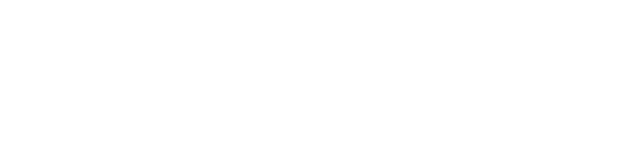
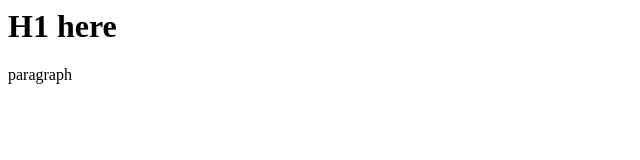
Before and after one commit to shreyashetti003/gitasses1, a plain HTML site: page index.html in a window 1280 px wide. Shown: the whole page, without its empty margins (0-640 px from the left). Drawn offline with Linux system fonts and the light colour scheme.

Commit message:
index from local

```diff
--- a/index.html
+++ b/index.html
@@ -1,7 +1,11 @@
 <html>
     <head>
+        <title>
+            the title
+        </title>
+    </head>
         <body>
-
+            <h1> H1 here</h1>
+          <p>paragraph </p>
         </body>
-    </head>
-</html>
+    </html>
```
